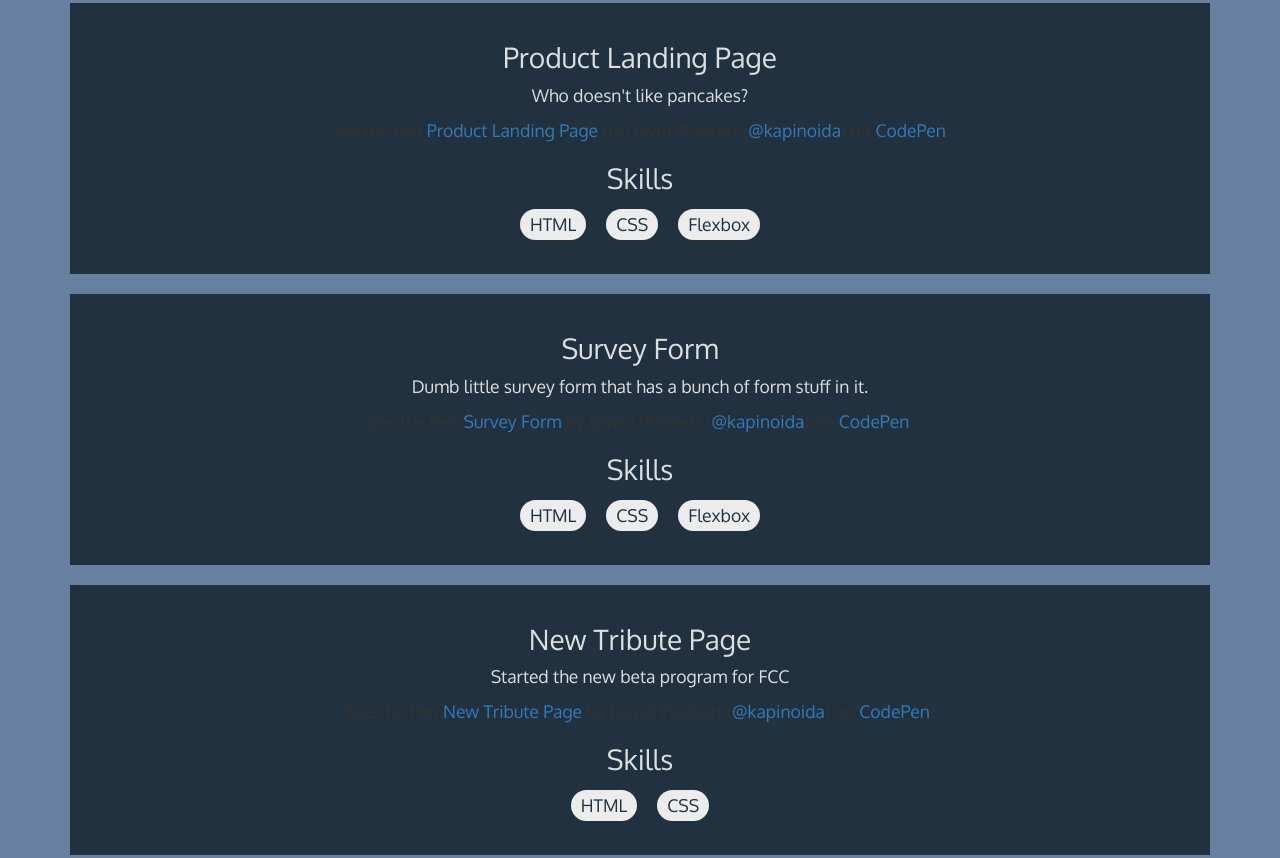
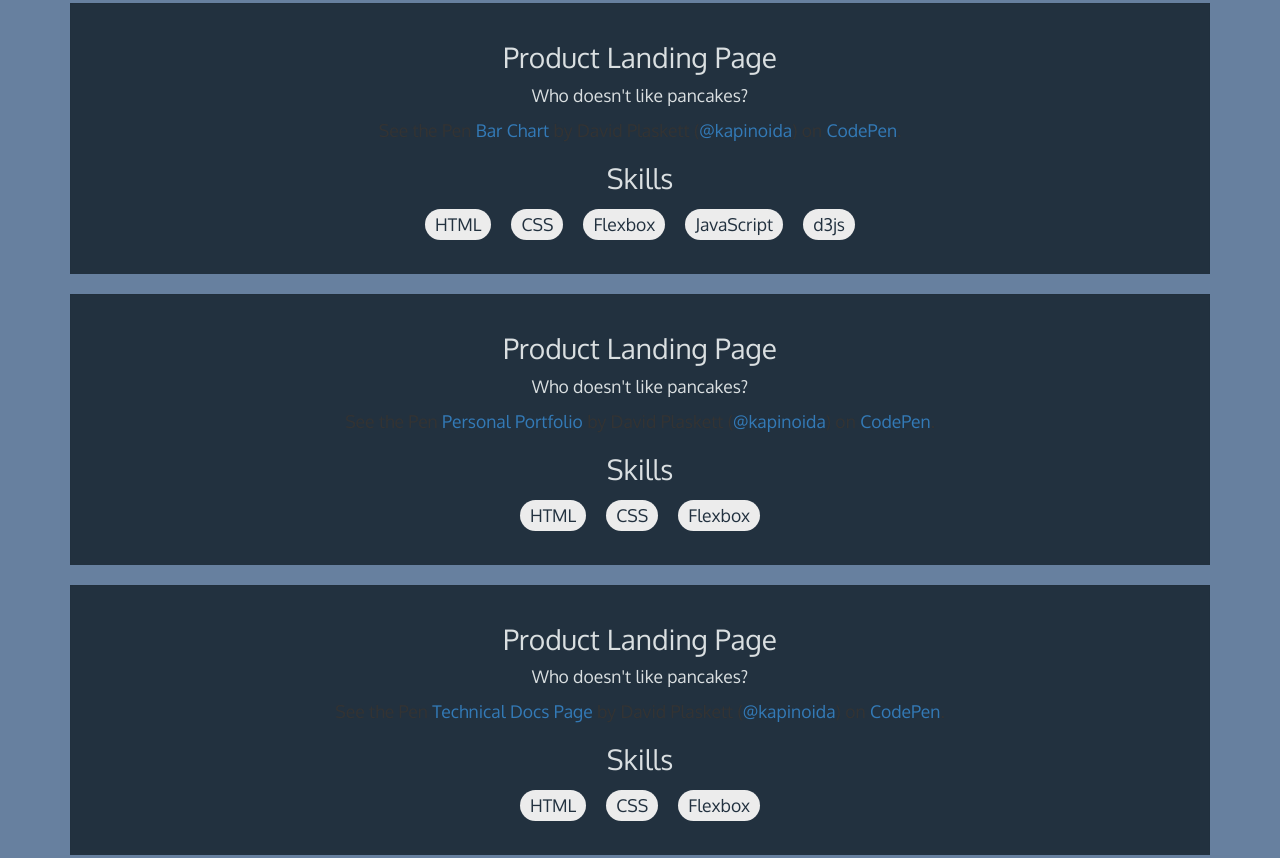
Before and after one commit to Kapinoida/dcplaskett.com, a plain HTML site: page pages/portfolio.html in a window 1280 px wide. Shown: the part 1312-2170 px from the top of the page. Drawn offline with nearby package versions, Linux system fonts and the light colour scheme; a script that the page names is missing.

Commit message:
Added 3 items to portfolio

```diff
--- a/pages/portfolio.html
+++ b/pages/portfolio.html
@@ -128,6 +128,42 @@
 
         <!-- Start of the rows and junk -->
         <div class="top-header">
+
+          <div class="well">
+            <h3 class="white-text">
+              Product Landing Page
+            </h3>
+            <p class="white-text">
+              Who doesn't like pancakes?
+            </p>
+            <p data-height="500" data-theme-id="dark" data-slug-hash="PEaQKd" data-default-tab="result" data-user="kapinoida" data-embed-version="2" data-pen-title="Bar Chart" data-preview="true" class="codepen">See the Pen <a href="https://codepen.io/kapinoida/pen/PEaQKd/">Bar Chart</a> by David Plaskett (<a href="https://codepen.io/kapinoida">@kapinoida</a>) on <a href="https://codepen.io">CodePen</a>.</p>
+            <h3 class="white-text">Skills</h3>
+            <p class="white-text"><span class="skills">HTML</span><span class="skills">CSS</span><span class="skills">Flexbox</span><span class="skills">JavaScript</span><span class="skills">d3js</span></p>
+          </div>
+
+          <div class="well">
+            <h3 class="white-text">
+              Product Landing Page
+            </h3>
+            <p class="white-text">
+              Who doesn't like pancakes?
+            </p>
+            <p data-height="500" data-theme-id="dark" data-slug-hash="ypoxQv" data-default-tab="result" data-user="kapinoida" data-embed-version="2" data-pen-title="Personal Portfolio" data-preview="true" class="codepen">See the Pen <a href="https://codepen.io/kapinoida/pen/ypoxQv/">Personal Portfolio</a> by David Plaskett (<a href="https://codepen.io/kapinoida">@kapinoida</a>) on <a href="https://codepen.io">CodePen</a>.</p>
+            <h3 class="white-text">Skills</h3>
+            <p class="white-text"><span class="skills">HTML</span><span class="skills">CSS</span><span class="skills">Flexbox</span></p>
+          </div>
+
+          <div class="well">
+            <h3 class="white-text">
+              Product Landing Page
+            </h3>
+            <p class="white-text">
+              Who doesn't like pancakes?
+            </p>
+            <p data-height="500" data-theme-id="dark" data-slug-hash="LejjPJ" data-default-tab="result" data-user="kapinoida" data-embed-version="2" data-pen-title="Technical Docs Page" data-preview="true" class="codepen">See the Pen <a href="https://codepen.io/kapinoida/pen/LejjPJ/">Technical Docs Page</a> by David Plaskett (<a href="https://codepen.io/kapinoida">@kapinoida</a>) on <a href="https://codepen.io">CodePen</a>.</p>
+            <h3 class="white-text">Skills</h3>
+            <p class="white-text"><span class="skills">HTML</span><span class="skills">CSS</span><span class="skills">Flexbox</span></p>
+          </div>
 
           <div class="well">
             <h3 class="white-text">
```
